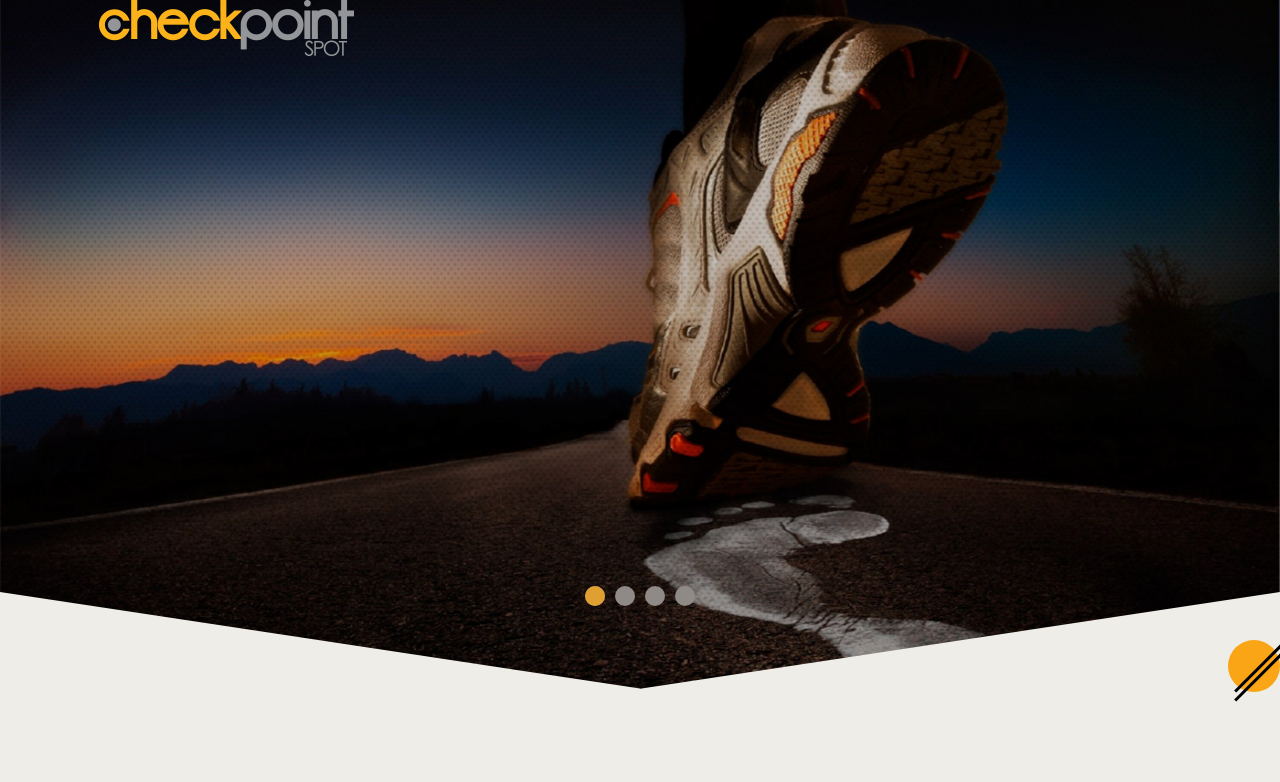
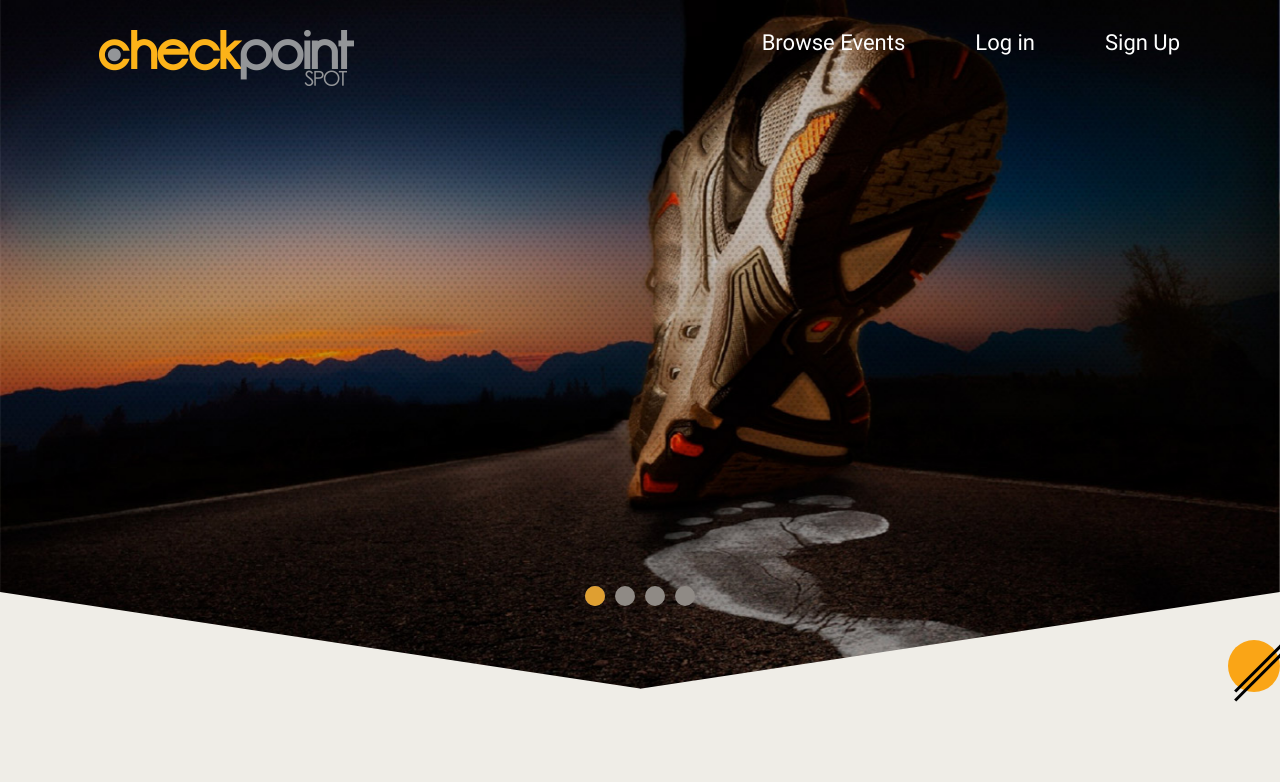
Before and after one commit to Assylzhan91/checkpoint, a plain HTML site: page src/index.html in a window 1280 px wide. Shown: the top 782 px of the page. Drawn offline with nearby package versions, Linux system fonts and the light colour scheme; files that its build step writes are made by us from their sources; files whose address does not match are found by name.

Commit message:
commi-004

```diff
--- a/build/js/custom.js
+++ b/build/js/custom.js
@@ -1,3 +1,7 @@
-/**
- * Created by ASSYL on 24.06.2019.
- */
+$('.my-slider').slick({
+  dots: true,
+  infinite: true,
+  speed: 500,
+  fade: true,
+  cssEase: 'linear'
+});
--- a/src/css/block-01/header.less
+++ b/src/css/block-01/header.less
@@ -12,6 +12,7 @@
     justify-content: space-between;
     padding: 0 100px;
     z-index: 100;
+    margin-top: 30px;
   }
 
 
@@ -26,6 +27,21 @@
   }
 }
 
-.header-wrap {
+.nav-list {
+  .display-all();
 
+  &__item{
+  margin-right: 70px;
+    &:last-child{
+      margin-right: 0;
+    }
+    a{
+      color: #fff;
+      font-size: 22px;
+
+      &:hover{
+        color: darken(#fff, 20%);
+      }
+    }
+  }
 }
--- a/src/index.html
+++ b/src/index.html
@@ -20,10 +20,16 @@
                         <a href=""><img src="img/checkpointasia-logo.png" alt=""></a>
                     </div>
                     <nav class="nav">
-                        <ul class="right-block nav__list">
-                            <li class="right-block">Browse Events</li>
-                            <li class="right-block">Log in</li>
-                            <li class="right-block">Sign Up</li>
+                        <ul class="nav-list">
+                            <li class="nav-list__item">
+                                <a href="">Browse Events</a>
+                            </li>
+                            <li class="nav-list__item">
+                                <a href="">Log in</a>
+                            </li>
+                            <li class="nav-list__item">
+                                <a href="">Sign Up</a>
+                            </li>
                         </ul>
                     </nav>
                 </div>
@@ -38,6 +44,8 @@
             </div>
 
         </div>
+
+
         <div class="content">
             <div class="left-block">
                 <div class="left-triangle">
@@ -745,30 +753,11 @@
             </div>
         </footer>
 
-    <div class="scroll">
+        <div class="scroll">
         <button class="scroll__btn"></button>
     </div>
 
-   <!-- <script src="js/jquery.min.js"></script>
-    <script src="js/slick.js"></script>
-    <script src="js/custom.js"></script>-->
-        <script>
-          $('.my-slider').slick({
-            dots: true,
-            infinite: true,
-            speed: 500,
-            fade: true,
-            cssEase: 'linear'
-          });
-
-          /*$('.slider').slick({
-            dots: true,
-            infinite: true,
-            speed: 500,
-            fade: true,
-            cssEase: 'linear'
-          });*/
-
+        <script src="js/custom.js">
         </script>
     </body>
 </html>
--- a/src/js/custom.js
+++ b/src/js/custom.js
@@ -1,3 +1,7 @@
-/**
- * Created by ASSYL on 24.06.2019.
- */
+$('.my-slider').slick({
+  dots: true,
+  infinite: true,
+  speed: 500,
+  fade: true,
+  cssEase: 'linear'
+});
```
Also changed, not shown: build/index.html (+14 -25 lines), build/css/styles.css.
